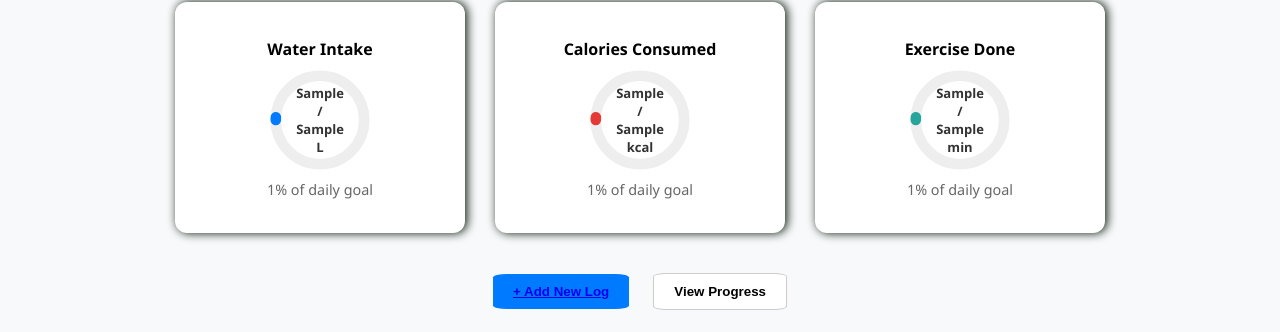
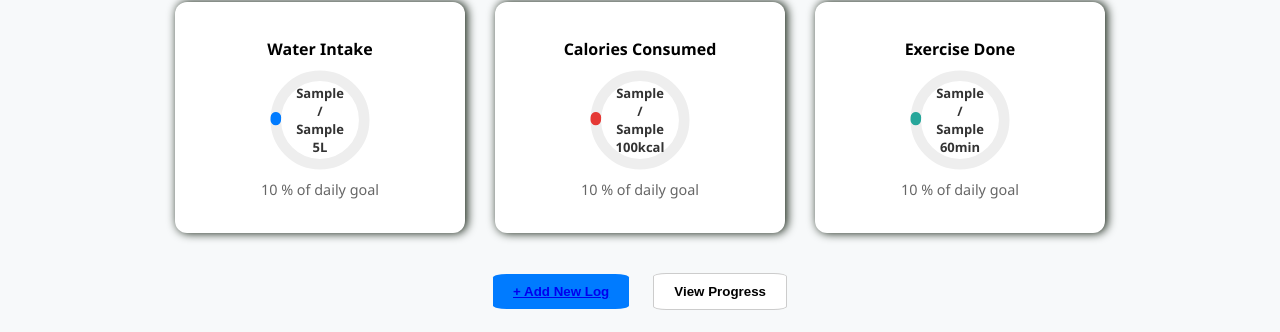
Before and after one commit to RiteshhVishwakarma/Coffee-and-Code, a Django app: template tracker/templates/dashboard.html in a window 1280 px wide. Shown: the part 234-566 px from the top of the page. Run offline with Django 5.2, Linux system fonts and the light colour scheme; the template is opened without the code that fills it: most values are stand-ins (such as "Sample title", 1, 10 or a date in 2020).

Commit message:
runable code checkpoint
70% completed

```diff
--- a/tracker/templates/dashboard.html
+++ b/tracker/templates/dashboard.html
@@ -39,9 +39,9 @@
               a 15.9155 15.9155 0 0 1 0 31.831
               a 15.9155 15.9155 0 0 1 0 -31.831"/>
           </svg>
-          <div class="circle-center">{{ water_intake }} / {{ water_goal }} L</div>
+          <div class="circle-center">{{ water_intake }} / {{ water_goal }} 5L</div>
         </div>
-        <p class="goal">{{ water_percent }}% of daily goal</p>
+        <p class="goal">{{ water_percent }}0 % of daily goal</p>
       </div>
 
       <!-- Calories -->
@@ -56,9 +56,9 @@
               a 15.9155 15.9155 0 0 1 0 31.831
               a 15.9155 15.9155 0 0 1 0 -31.831"/>
           </svg>
-          <div class="circle-center">{{ calories_consumed }} / {{ calories_goal }} kcal</div>
+          <div class="circle-center">{{ calories_consumed }} / {{ calories_goal }} 100kcal</div>
         </div>
-        <p class="goal">{{ calories_percent }}% of daily goal</p>
+        <p class="goal">{{ calories_percent }}0 % of daily goal</p>
       </div>
 
       <!-- Exercise -->
@@ -73,9 +73,9 @@
               a 15.9155 15.9155 0 0 1 0 31.831
               a 15.9155 15.9155 0 0 1 0 -31.831"/>
           </svg>
-          <div class="circle-center">{{ exercise_done }} / {{ exercise_goal }} min</div>
+          <div class="circle-center">{{ exercise_done }} / {{ exercise_goal }} 60min</div>
         </div>
-        <p class="goal">{{ exercise_percent }}% of daily goal</p>
+        <p class="goal">{{ exercise_percent }}0 % of daily goal</p>
       </div>
     </section>
 
--- a/tracker/views.py
+++ b/tracker/views.py
@@ -21,7 +21,7 @@ def dashboard(request):
     total_water = sum(log.water_intake or 0 for log in logs)
     total_calories = sum(log.calories or 0 for log in logs)
     total_exercise = sum(log.exercise_duration or 0 for log in logs)
-    goal, _ = WeeklyGoal.objects.get_or_create(user=request.user)
+    # goal, _ = WeeklyGoal.objects.get_or_create(user=request.user)
 
 
     context = {
@@ -29,7 +29,7 @@ def dashboard(request):
         'total_water': total_water,
         'total_calories': total_calories,
         'total_exercise': total_exercise,
-        'goal': goal,
+        # 'goal': goal,
     }
     return render(request, 'dashboard.html', context)
 
```
Also changed, not shown: db.sqlite3.
